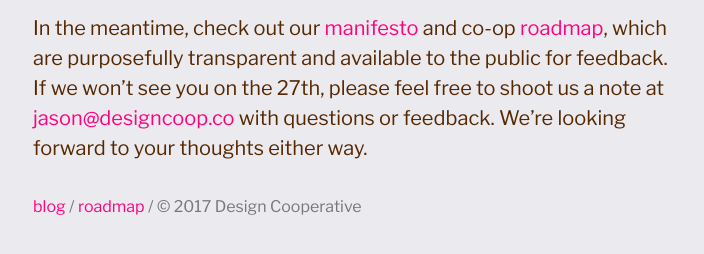
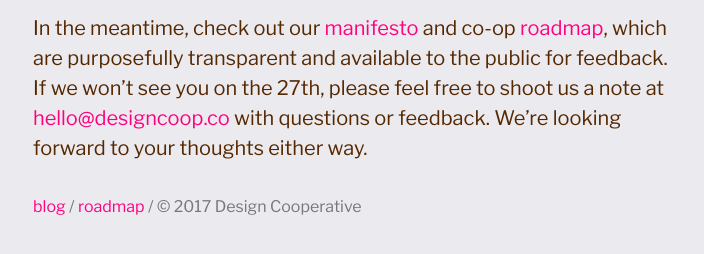
Before and after one commit to designcooperative/designcooperative.github.io, a Jekyll site: the page built from _posts/2017-10-12-a-vision.md, in a window 1280 px wide and 900 px high, scrolled down 2034 px. Shown: the part 641-895 px from the top of the window, without its empty margins (287-991 px from the left). Built offline with Jekyll 4.4.1, drawn with Linux system fonts in a browser that asks for light colours; our own code applies the rules of GitHub Pages for plain Markdown files.

Commit message:
updated to hello

```diff
--- a/_posts/2017-10-12-a-vision.md
+++ b/_posts/2017-10-12-a-vision.md
@@ -37,4 +37,4 @@
 
 We’re hosting a [free session on Friday, October 27th](https://www.eventbrite.com/e/designing-the-ideal-design-shop-tickets-38734833931) as part of AIGA’s Design Week here in Chicago to discuss and challenge what we’ve learned thus far. We’d love for you to join us for breakfast and a conversation around how to spread design literacy in a new way.
 
-In the meantime, check out our [manifesto](https://docs.google.com/document/d/10QOmwrdezX-3n9c9A3mD8XrOW1F3fyoTFgVrXsv-I1s) and co-op [roadmap](https://trello.com/b/PoGlOFGm/roadmap), which are purposefully transparent and available to the public for feedback. If we won’t see you on the 27th, please feel free to shoot us a note at [jason@designcoop.co](mailto: jason@designcoop.co) with questions or feedback.  We’re looking forward to your thoughts either way.
+In the meantime, check out our [manifesto](https://docs.google.com/document/d/10QOmwrdezX-3n9c9A3mD8XrOW1F3fyoTFgVrXsv-I1s) and co-op [roadmap](https://trello.com/b/PoGlOFGm/roadmap), which are purposefully transparent and available to the public for feedback. If we won’t see you on the 27th, please feel free to shoot us a note at [hello@designcoop.co](mailto: hello@designcoop.co) with questions or feedback.  We’re looking forward to your thoughts either way.
```
